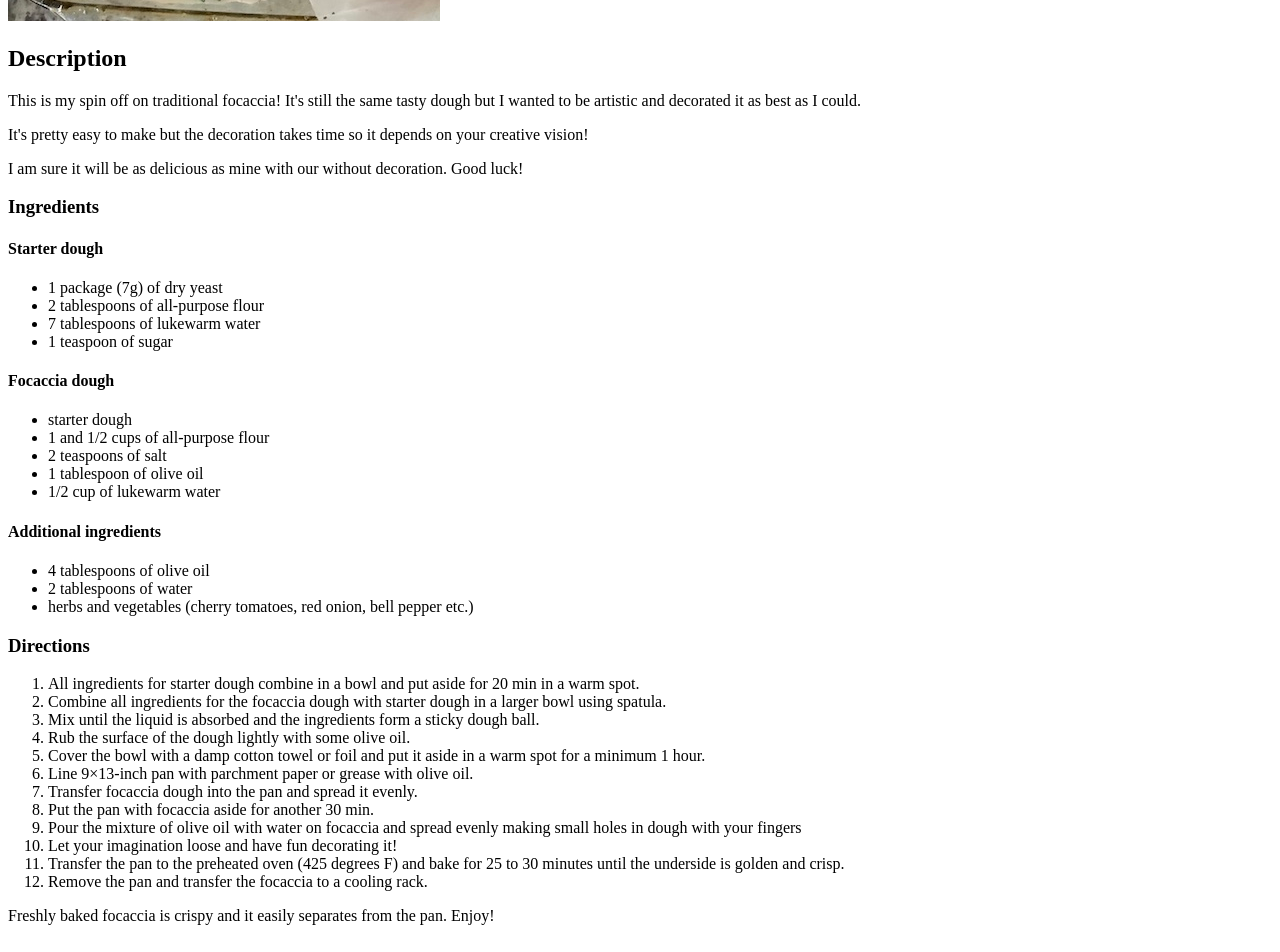
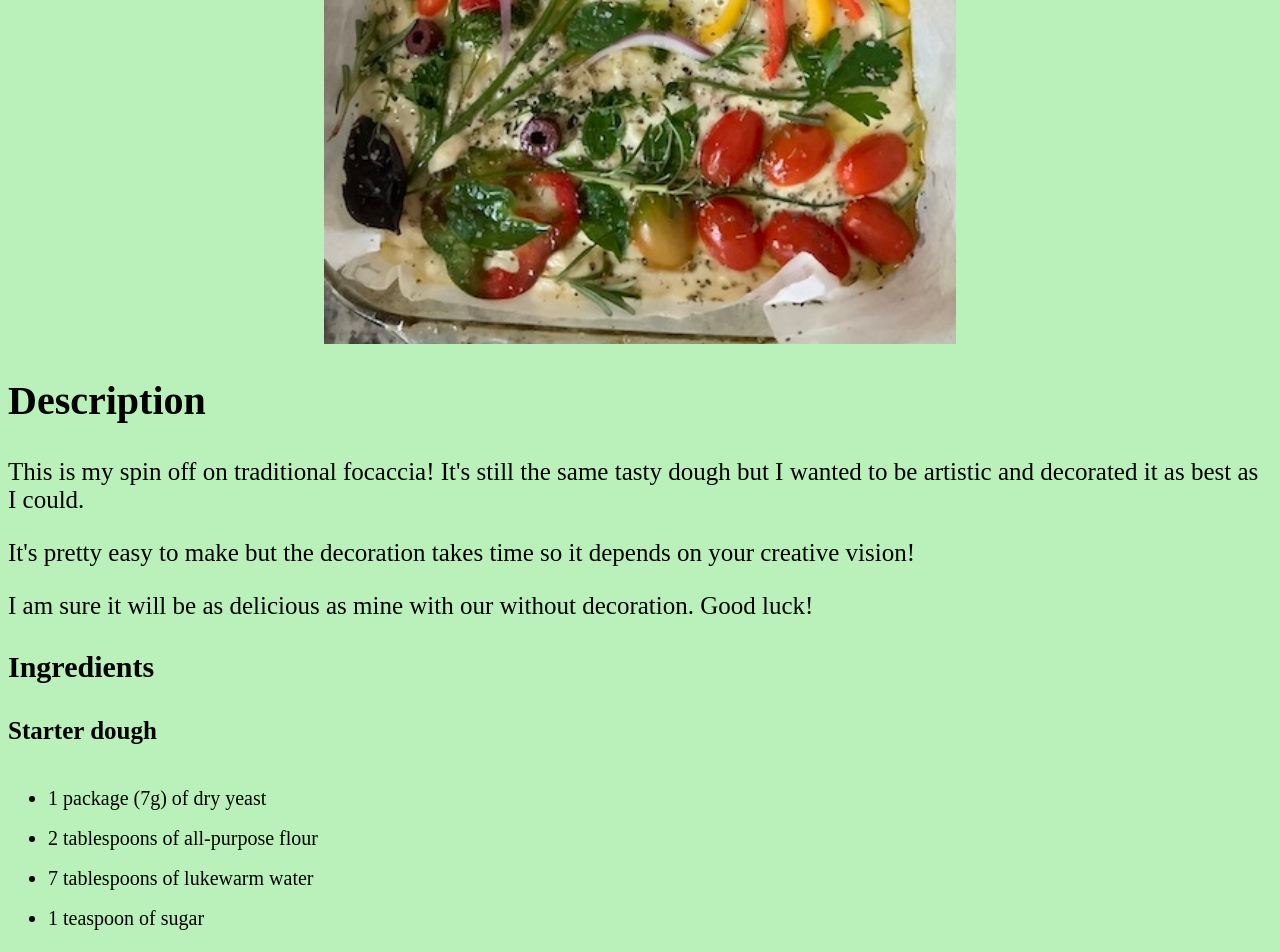
Before and after one commit to mdcode10/odin-recipes, a plain HTML site: page recipes/focaccia.html in a window 1280 px wide. Shown: the part 660-1612 px from the top of the page. Drawn offline with Linux system fonts and the light colour scheme.

Commit message:
Style focaccia.html file and update and clean styles.css

```diff
--- a/recipes/focaccia.html
+++ b/recipes/focaccia.html
@@ -3,28 +3,29 @@
 <head>
     <meta charset="UTF-8">
     <title>Focaccia recipe</title>
+    <link rel="stylesheet" href="../styles.css">
 </head>
+<body class="body-tart">
+<h1 id="recipe-three">My Artsy Focaccia</h1>
+<img class="photo" src="../img/IMG_5565.jpeg" alt="Rectangular focaccia decorated with flowers made from vegetables and herbs">
 
-<h1>My Artsy Focaccia</h1>
-<img src="../img/IMG_5565.jpeg" alt="Rectangular focaccia decorated with flowers made from vegetables and herbs">
-
-<h2>Description</h2>
+<h2 class="description">Description</h2>
 <p>This is my spin off on traditional focaccia! It's still the same tasty dough but I wanted to be artistic and decorated it as best as I could.</p>
 <p>It's pretty easy to make but the decoration takes time so it depends on your creative vision!</p>
 <p>I am sure it will be as delicious as mine with our without decoration. Good luck!</p>
 
-<h3>Ingredients</h3>
+<h3 class="ingredients">Ingredients</h3>
 
-<h4>Starter dough</h4>
-<ul>
+<h4 class="name">Starter dough</h4>
+<ul class="tart-list">
     <li>1 package (7g) of dry yeast</li>
     <li>2 tablespoons of all-purpose flour</li>
     <li>7 tablespoons of lukewarm water</li>
     <li>1 teaspoon of sugar</li>
 </ul>
 
-<h4>Focaccia dough</h4>
-<ul>
+<h4 class="name">Focaccia dough</h4>
+<ul class="tart-list">
     <li>starter dough</li>
     <li>1 and 1/2 cups of all-purpose flour</li>
     <li>2 teaspoons of salt</li>
@@ -32,15 +33,15 @@
     <li>1/2 cup of lukewarm water</li>
 </ul>
 
-<h4>Additional ingredients</h4>
-<ul>
+<h4 class="ingredients">Additional ingredients</h4>
+<ul class="tart-list">
     <li>4 tablespoons of olive oil</li>
     <li>2 tablespoons of water</li>
     <li>herbs and vegetables (cherry tomatoes, red onion, bell pepper etc.)</li>
 </ul>
 
-<h3>Directions</h3>
-<ol>
+<h3 class="directions">Directions</h3>
+<ol class="tart-list">
     <li>All ingredients for starter dough combine in a bowl and put aside for 20 min in a warm spot.</li>
     <li>Combine all ingredients for the focaccia dough with starter dough in a larger bowl using spatula.</li>
     <li>Mix until the liquid is absorbed and the ingredients form a sticky dough ball.</li>
@@ -55,8 +56,8 @@
     <li>Remove the pan and transfer the focaccia to a cooling rack.</li>
 </ol>
 
-<p>Freshly baked focaccia is crispy and it easily separates from the pan. Enjoy!</p>
-<body>
+<p class="important-p">Freshly baked focaccia is crispy and it easily separates from the pan. Enjoy!</p>
+
 
 </body>
 </html>
--- a/styles.css
+++ b/styles.css
@@ -31,7 +31,9 @@ body{
     background-color:burlywood;
 }
 
-#recipe-one     {
+#recipe-one,
+#recipe-two,
+#recipe-three     {
     font-family:"Papyrus", "fantasy";
     text-align:center;
     font-size:50px;
@@ -70,16 +72,14 @@ text-align:left;}
     background-color:pink;
 }
 
-#recipe-two{font-family:"Papyrus", "fantasy";
-    text-align:center;
-    font-size:50px;
+#recipe-two{
     color:rgb(68, 12, 12);
 }
 
 .tart-list{
     color:black;
     font-family: 'Times New Roman', Times, serif;
-    font-size:25px;
+    font-size:20px;
     line-height:2;
 }
 
@@ -94,3 +94,11 @@ text-align:left;}
     font-family:'Times New Roman', Times, serif;
     font-size:25px;
 }
+
+#recipe-three{
+    color:rgb(207, 12, 12);
+}
+
+.body-tart{
+    background-color:rgb(186, 241, 186);
+}
```
